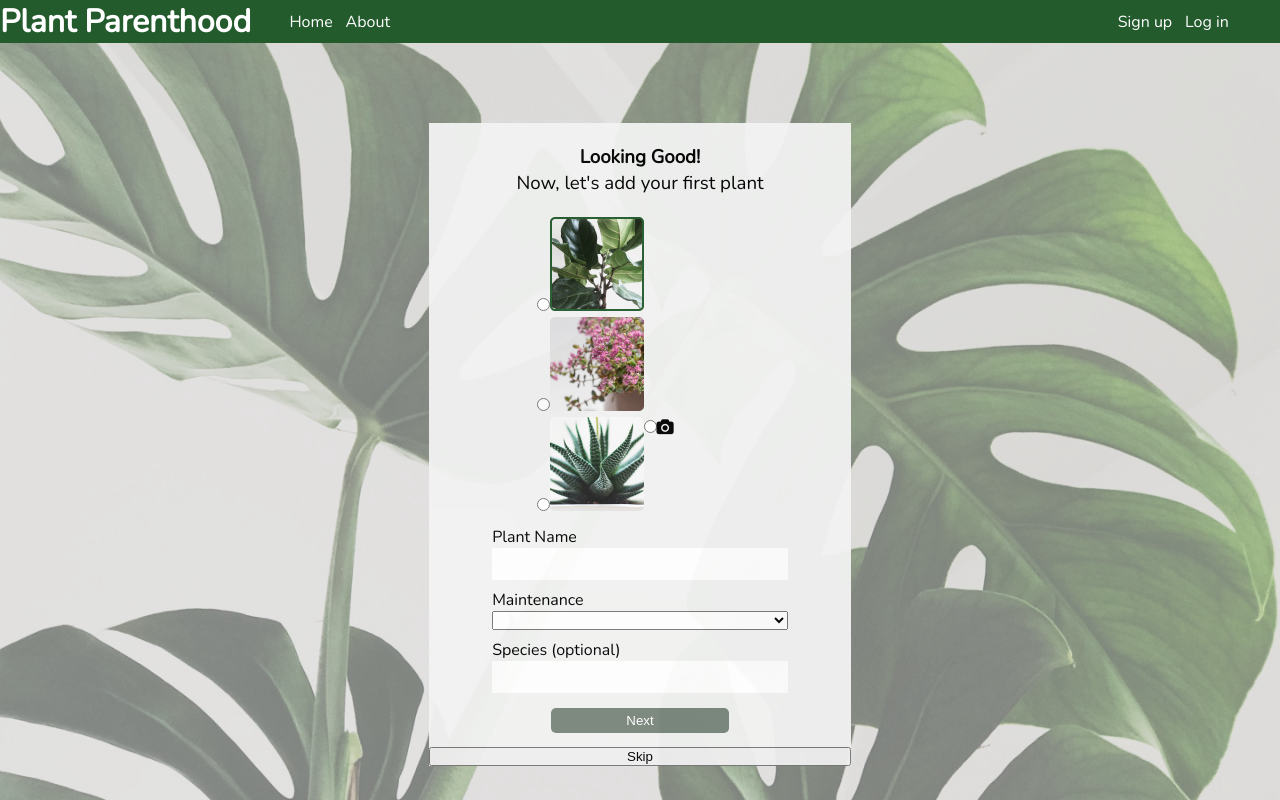
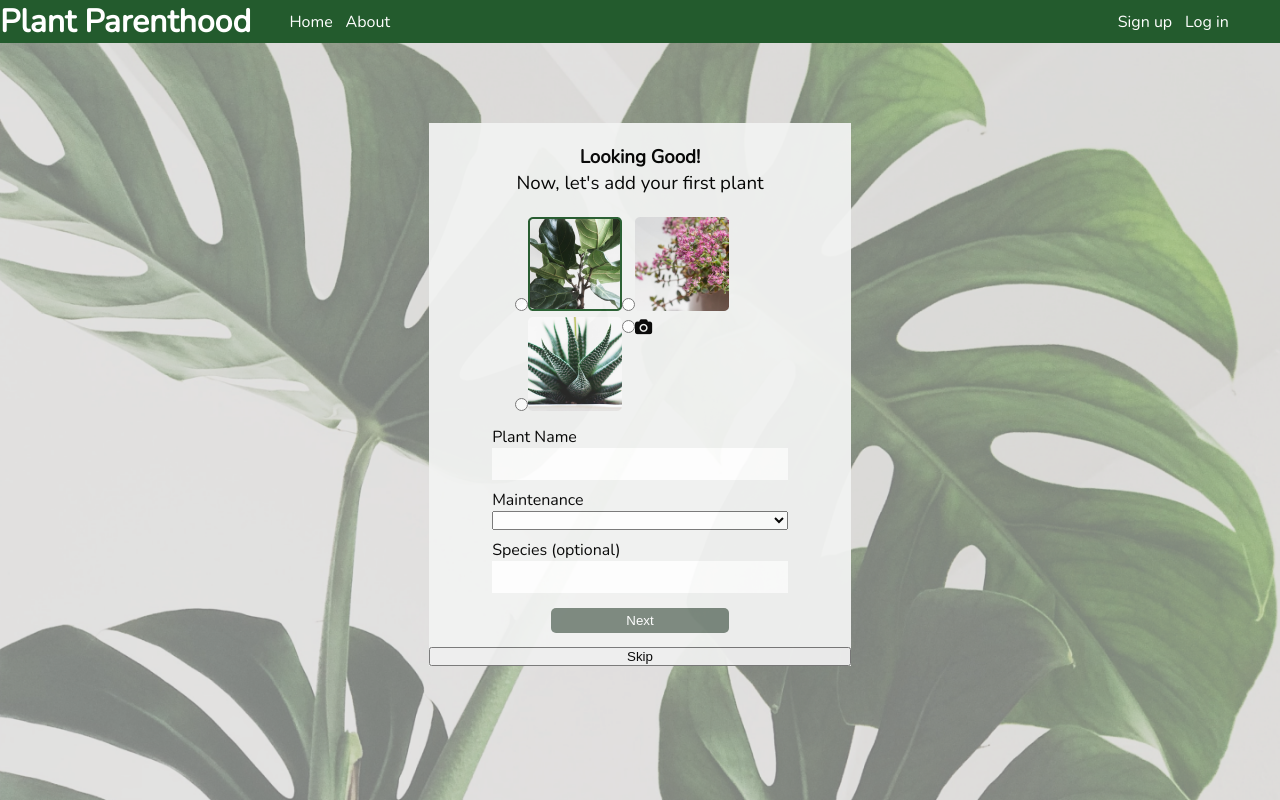
Before and after one commit to Build-Weeks-Water-My-Plants-2/front-end, a React (Create React App) app in the folder plant-parenthood/: page /addplant in a window 1280 px wide. Built offline with nearby package versions, Linux system fonts and the light colour scheme.

Commit message:
created login auth call fixed some styling errors

```diff
--- a/plant-parenthood/src/App.css
+++ b/plant-parenthood/src/App.css
@@ -11,7 +11,8 @@
 
 .App {
   background-image: url('./assets/bg-leaf.png');
-  height: 100vh;
+  min-height: 100vh;
+  max-height: 100%;
   width: 100vw;
   background-repeat: no-repeat;
   background-size: cover;
--- a/plant-parenthood/src/components/AddPlant.js
+++ b/plant-parenthood/src/components/AddPlant.js
@@ -84,7 +84,7 @@ const AddPlant = props => {
         </label>
         <label htmlFor='radio4'>
           <input id='radio4' type='radio' name='avatar_url' onChange={handleChange} />
-          <i class="fa fa-camera"></i>
+          <i className="fa fa-camera"></i>
         </label>
         {errors.avatar_url.length > 0 ? (<Error>{errors.avatar_url}</Error>) : null}
       </ImgContainer>
--- a/plant-parenthood/src/components/Login.js
+++ b/plant-parenthood/src/components/Login.js
@@ -1,6 +1,7 @@
 import React, {useState, useEffect} from 'react';
 import * as yup from 'yup';
-import {Container, Form, Label, Input, Title, LightTitle, Button, Active, Error} from '../styles/forms'
+import {Container, Form, Label, Input, Title, LightTitle, Button, Active, Error} from '../styles/forms';
+import axios from 'axios';
 
 const formSchema = yup.object().shape({
   username: yup.string().required('Must add a username'),
@@ -48,11 +49,18 @@ const Login = props => {
     e.persist();
     validateChange(e);
     setLogin({...login, [e.target.name]: e.target.value})
-    console.log(login)
   }
 
   const handleSubmit = e => {
     e.preventDefault()
+
+    axios.post('https://stark-sierra-74070.herokuapp.com/auth/login', login).then(res => {
+      console.log(res)
+    })
+    .catch(err => {
+      console.log(err)
+      console.log(login)
+    })
 
     setLogin({
       username: '',
--- a/plant-parenthood/src/components/Signup.js
+++ b/plant-parenthood/src/components/Signup.js
@@ -73,9 +73,8 @@ const Signup = props => {
     e.preventDefault()
 
     if(newUser.password === newUserVal.pw_confirm) {
-      axios.post('https://stark-sierra-74070.herokuapp.com/auth/register', newUser).then(res => {
+      axios.post(' https://stark-sierra-74070.herokuapp.com/auth/register', newUser).then(res => {
         console.log(res)
-        console.log(newUser)
 
         setNewUser({
           username: '',
@@ -89,7 +88,7 @@ const Signup = props => {
           pw_confirm: '',
           phone_number: ''
         })
-
+      }).then(res => {
         history.push('/addplant')
       })
       .catch(err => {
--- a/plant-parenthood/src/styles/forms.js
+++ b/plant-parenthood/src/styles/forms.js
@@ -60,6 +60,6 @@ export const Error = styled.p`
 export const ImgContainer = styled.div`
   display: flex;
   flex-wrap: wrap;
-  width: 70%;
+  width: 250px;
   margin: auto;
 `
```
